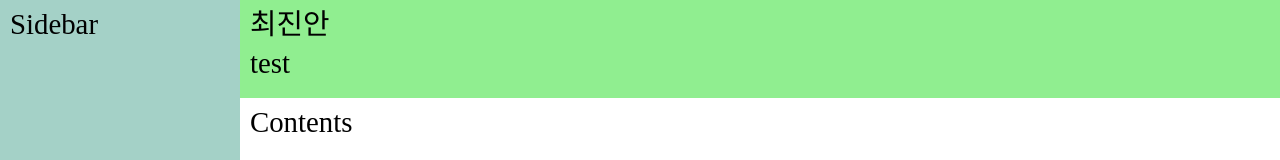
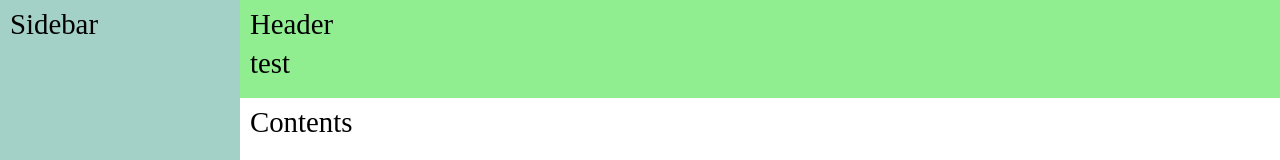
Before and after one commit to wlsdks/React-Study, a React (Create React App) app in the folder react-standard/: page / in a window 1280 px wide. Shown: the top 160 px of the page. Built offline with nearby package versions, Linux system fonts and the light colour scheme; a web font is replaced by a local one.

Commit message:
1.수정
1. 수정했다.

```diff
--- a/react-standard/src/App.tsx
+++ b/react-standard/src/App.tsx
@@ -23,7 +23,7 @@ function App() {
         <>
             <GlobalStyle />
             <AppContainer>
-                <Header title="최진안" description="test" />
+                <Header title="Header" description="test" />
                 <Sidebar />
                 <Contents />
                 <Footer />
```
